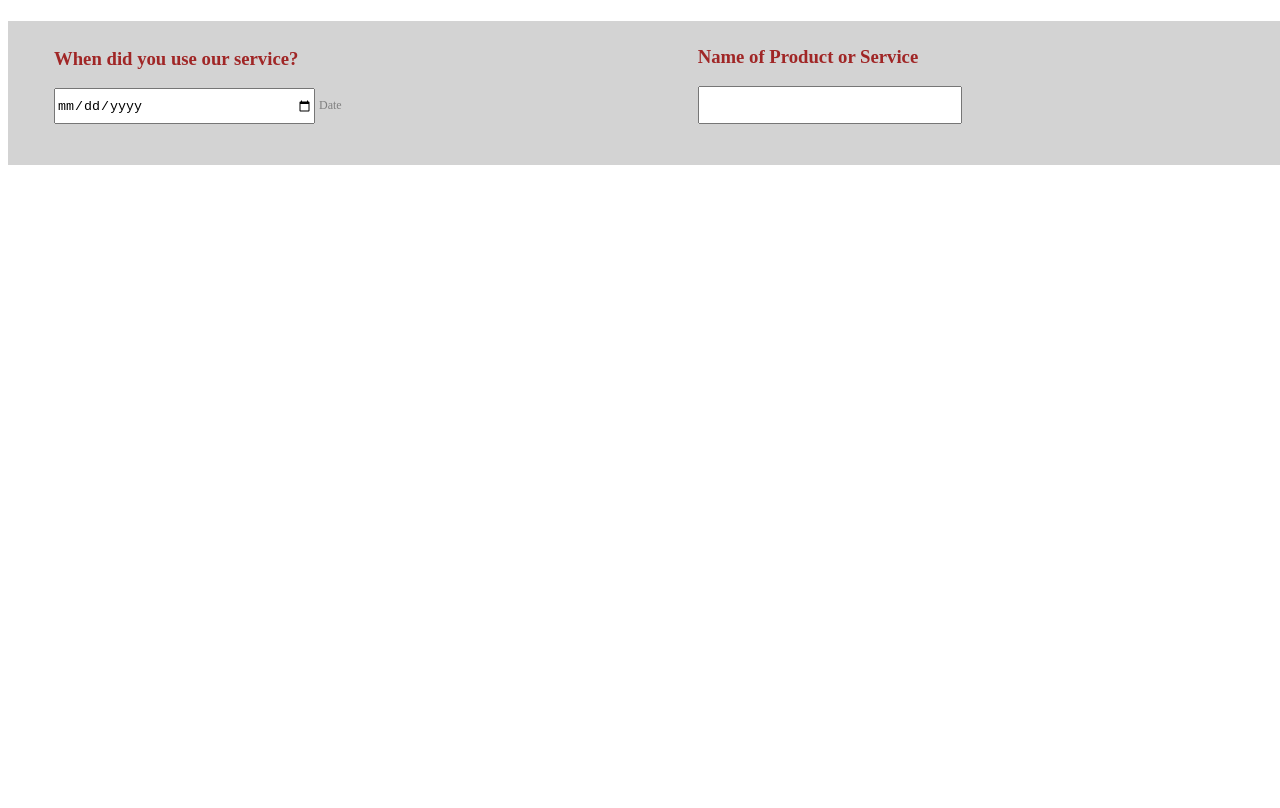
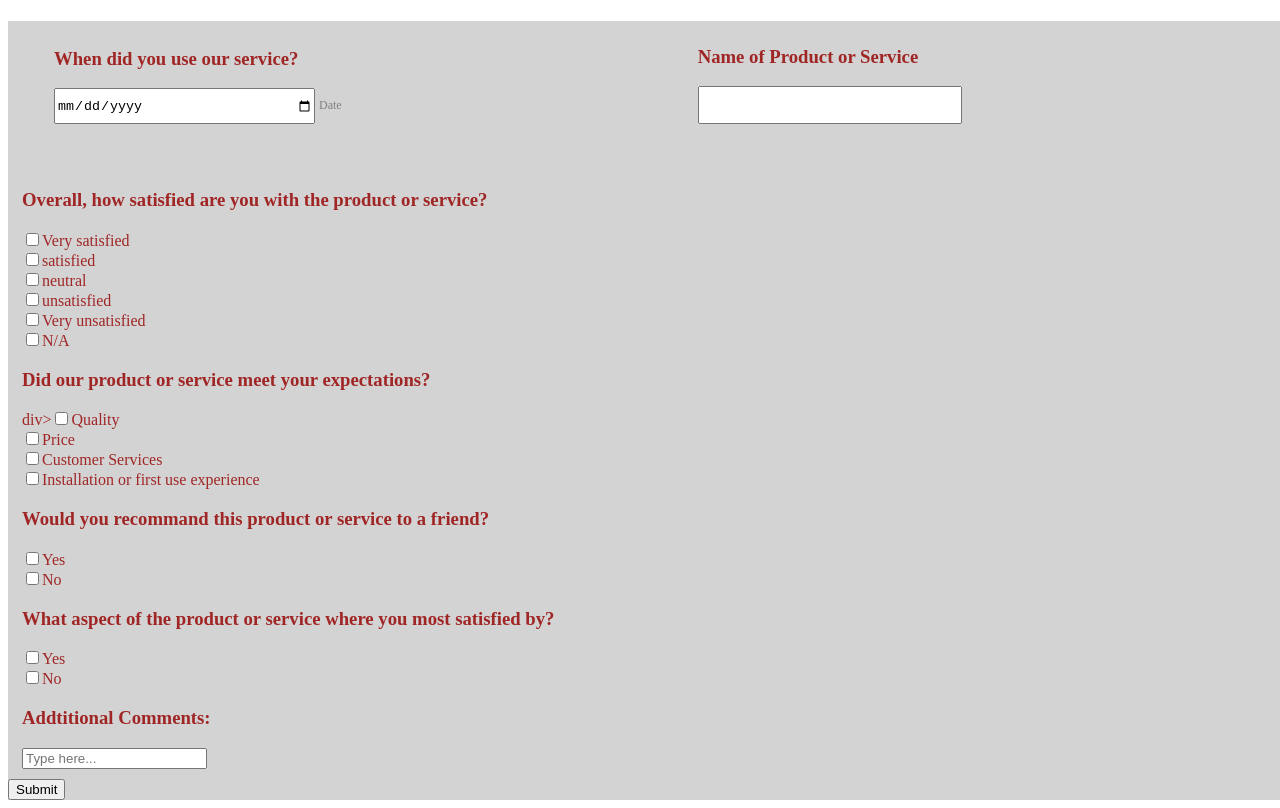
Before and after one commit to assaad-ali/Survey, a plain HTML site: page index.html in a window 1280 px wide. Shown: the part 89-897 px from the top of the page. Before the commit the page ends 800 px from the top, so only its background shows below. Drawn offline with Linux system fonts and the light colour scheme.

Commit message:
Finalizing html

```diff
--- a/index.html
+++ b/index.html
@@ -22,6 +22,45 @@
                     <input type="text" name="" id="">
                 </div>
             </fieldset>
+            <fieldset class="check-boxes">
+                    <div class="satisfaction">
+
+                        <h3>Overall, how satisfied are you with the product or service?</h3>
+                        <div><label for=""><input type="checkbox">Very satisfied</label></div>
+                        <div><label for=""><input type="checkbox">satisfied</label></div>
+                        <div><label for=""><input type="checkbox">neutral</label></div>
+                        <div><label for=""><input type="checkbox">unsatisfied</label></div>
+                        <div> <label for=""><input type="checkbox">Very unsatisfied</label></div>
+                        <div><label for=""><input type="checkbox">N/A</label></div>
+                    </div>
+                    <div class="expectation">
+                        <h3>Did our product or service meet your expectations?</h3>
+                        div><label for=""><input type="checkbox">Quality</label></div>
+                        <div><label for=""><input type="checkbox">Price</label></div>
+                        <div><label for=""><input type="checkbox">Customer Services</label></div>
+                        <div><label for=""><input type="checkbox">Installation or first use experience</label></div>
+                    </div>
+                    <div class="recommendation">
+                        <h3>Would you recommand this product or service to a friend?</h3>
+                        <div><label for=""><input type="checkbox">Yes</label></div>
+                        <div><label for=""><input type="checkbox">No</label></div>
+                    </div>
+                    <div class="aspect">
+
+                        <h3>What aspect of the product or service where you most satisfied by?</h3>
+                        <div><label for=""><input type="checkbox">Yes</label></div>
+                        <div><label for=""><input type="checkbox">No</label></div>
+
+                    </div>
+                    <div>
+                        <h3>Addtitional Comments:</h3>
+                        <input type="text" class="comments" placeholder="Type here...">
+                    </div>
+
+                </fieldset >
+                <div class="submit">
+                    <input type="submit" value="Submit" />
+                </div>
 
         </form>
     </main>
```
